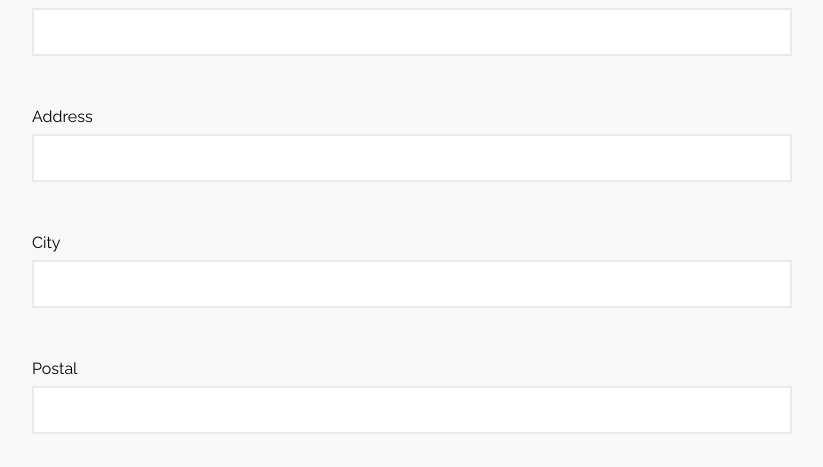
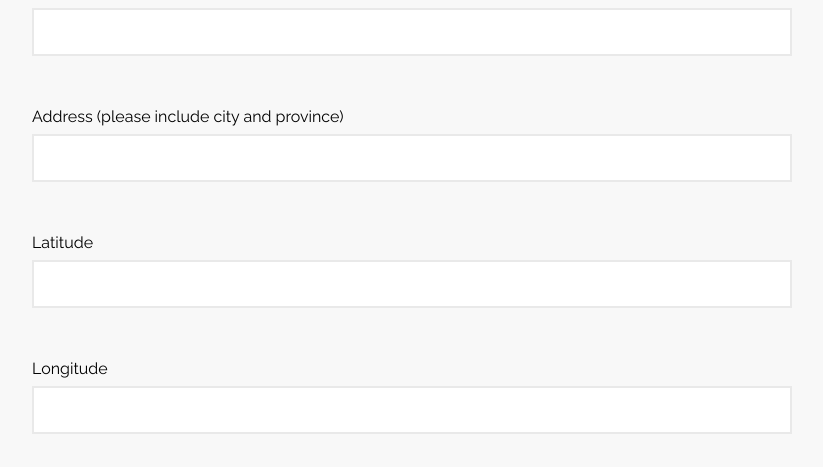
Before and after one commit to PaperAnchor/Edmonton_Biz_Directory, a Rails app: page /businesses/new in a window 1280 px wide. Shown: the part 266-733 px from the top of the page, without its empty margins (228-1051 px from the left). Run offline with Rails 7, Linux system fonts and the light colour scheme; the visitor is signed in with stand-in values (Sample User, id 1); data that the repository does not hold is empty; style sheets or scripts are compiled from the project's sources; parts of the project's set-up code (start-up, migrations or seed data) failed here and were passed over; some libraries are stand-ins or nearby versions.

Commit message:
added functioning maps to businesses

```diff
--- a/app/assets/javascripts/application.js
+++ b/app/assets/javascripts/application.js
@@ -12,5 +12,4 @@
 //
 //= require jquery
 //= require jquery_ujs
-//= require turbolinks
 //= require_tree .
--- a/app/controllers/businesses_controller.rb
+++ b/app/controllers/businesses_controller.rb
@@ -52,7 +52,7 @@ class BusinessesController < ApplicationController
   private
 
   def post_params
-    params.require(:business).permit(:name, :address, :city, :postal, :email, :phone, :url, :description, :keywords, :logo, :audio, :slug, :category_id)
+    params.require(:business).permit(:name, :address, :city, :postal, :latitude, :longitude, :email, :phone, :url, :description, :keywords, :logo, :audio, :slug, :category_id)
   end
 
   def find_post
--- a/app/models/business.rb
+++ b/app/models/business.rb
@@ -9,4 +9,8 @@ class Business < ActiveRecord::Base
 
   has_attached_file :logo, styles: { large: "500x500", medium: "250x250>", thumb: "150x150#" }, default_url: "/images/:style/missing.png"
     validates_attachment_content_type :logo, content_type: /\Aimage\/.*\Z/
+
+    geocoded_by :address
+    after_validation :geocode, :if => :address_changed?
+
 end
--- a/app/views/businesses/_form.html.erb
+++ b/app/views/businesses/_form.html.erb
@@ -13,20 +13,20 @@
 	<br>
 	<br>
 
-	<%= f.label :address %><br>
+	<%= f.label :address,  "Address (please include city and province)" %><br>
 	<%= f.text_field :address %>
 
 	<br>
 	<br>
 
-	<%= f.label :city %><br>
-	<%= f.text_field :city %>
+	<%= f.label :latitude %><br>
+	<%= f.text_field :latitude %>
 
 	<br>
 	<br>
 
-	<%= f.label :postal %><br>
-	<%= f.text_field :postal %>
+	<%= f.label :longitude %><br>
+	<%= f.text_field :longitude %>
 
 	<br>
 	<br>
--- /dev/null
+++ b/db/migrate/20160313024043_add_latitude_and_longitude_to_businesses.rb
@@ -0,0 +1,6 @@
+class AddLatitudeAndLongitudeToBusinesses < ActiveRecord::Migration
+  def change
+    add_column :businesses, :latitude, :float
+    add_column :businesses, :longitude, :float
+  end
+end
--- /dev/null
+++ b/db/migrate/20160313030047_remove_city_and_postal_from_businesses.rb
@@ -0,0 +1,6 @@
+class RemoveCityAndPostalFromBusinesses < ActiveRecord::Migration
+  def change
+    remove_column :businesses, :city, :string
+    remove_column :businesses, :postal, :string
+  end
+end
```
Also changed, not shown: app/views/businesses/show.html.erb (+7 -7 lines), Gemfile, Gemfile.lock, db/schema.rb, 4 other files.
